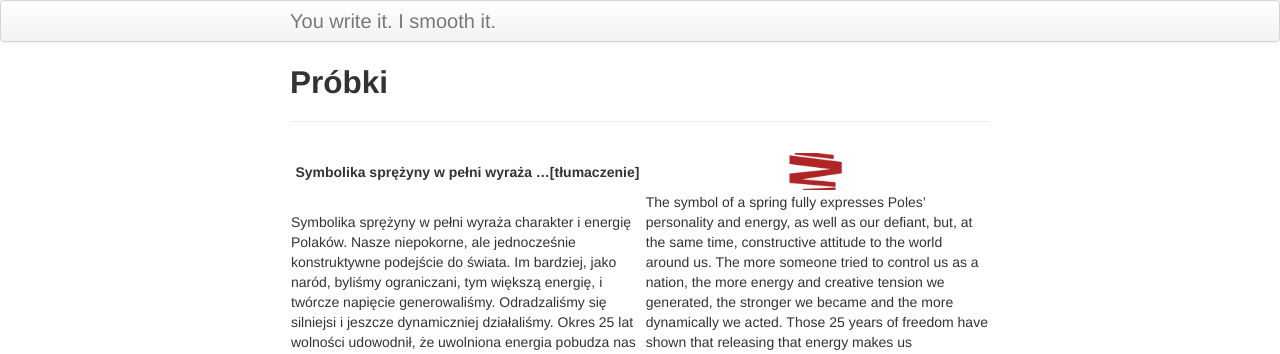
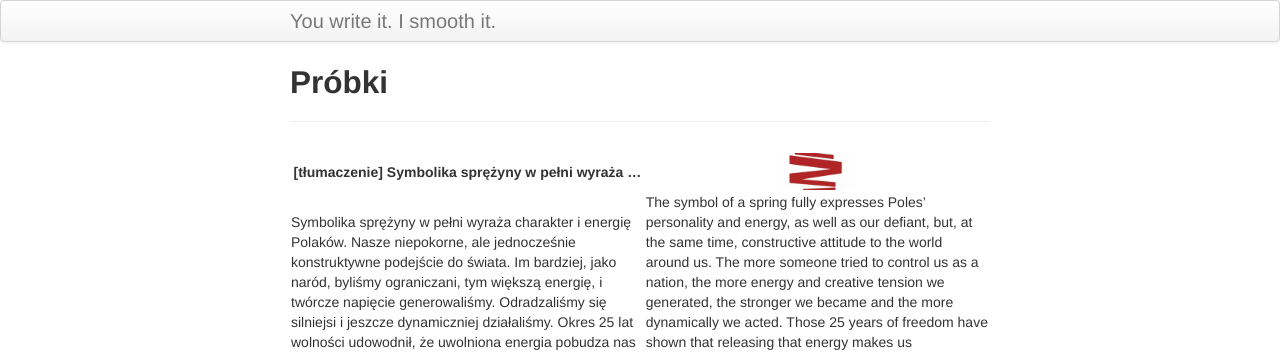
Before and after one commit to StephenEastham/StephenEastham.github.io, a Jekyll site: the page built from pages/probki.md, in a window 1280 px wide. Shown: the top 354 px of the page. Built offline with Jekyll 4.4.1, drawn with Linux system fonts in a browser that asks for light colours.

Commit message:
Update probki.md

```diff
--- a/pages/probki.md
+++ b/pages/probki.md
@@ -4,7 +4,7 @@ title: Próbki
 description:
 ---
 
-Symbolika sprężyny w pełni wyraża ...[tłumaczenie]|![](../images/sprezyna.jpg){: width="80" height="60" style="display: block; margin: 0 auto"}
+[tłumaczenie] Symbolika sprężyny w pełni wyraża ...|![](../images/sprezyna.jpg){: width="80" height="60" style="display: block; margin: 0 auto"}
 ---------|---------
 Symbolika sprężyny w pełni wyraża charakter i energię Polaków. Nasze niepokorne, ale jednocześnie konstruktywne podejście do świata. Im bardziej, jako naród, byliśmy ograniczani, tym większą energię, i twórcze napięcie generowaliśmy. Odradzaliśmy się silniejsi i jeszcze dynamiczniej działaliśmy. Okres 25 lat wolności udowodnił, że uwolniona energia pobudza nas do konstruktywnego i innowacyjnego działania. Polacy zawsze próbowali osiągać to, co wydawałoby się niemożliwe, nie akceptując zastanego status quo. Polska zasila, nową energią, świeżymi pomysłami, przeżyciami i zaangażowaniem.|The symbol of a spring fully expresses Poles' personality and energy, as well as our defiant, but, at the same time, constructive attitude to the world around us. The more someone tried to control us as a nation, the more energy and creative tension we generated, the stronger we became and the more dynamically we acted. Those 25 years of freedom have shown that releasing that energy makes us constructive and innovative. Poles have always tried to achieve what was seemingly impossible and have never accepted the existing status quo. Poland is full of energy, has fresh ideas, has been enriched by her experiences and is passionate about whatever she does.
  |
```
